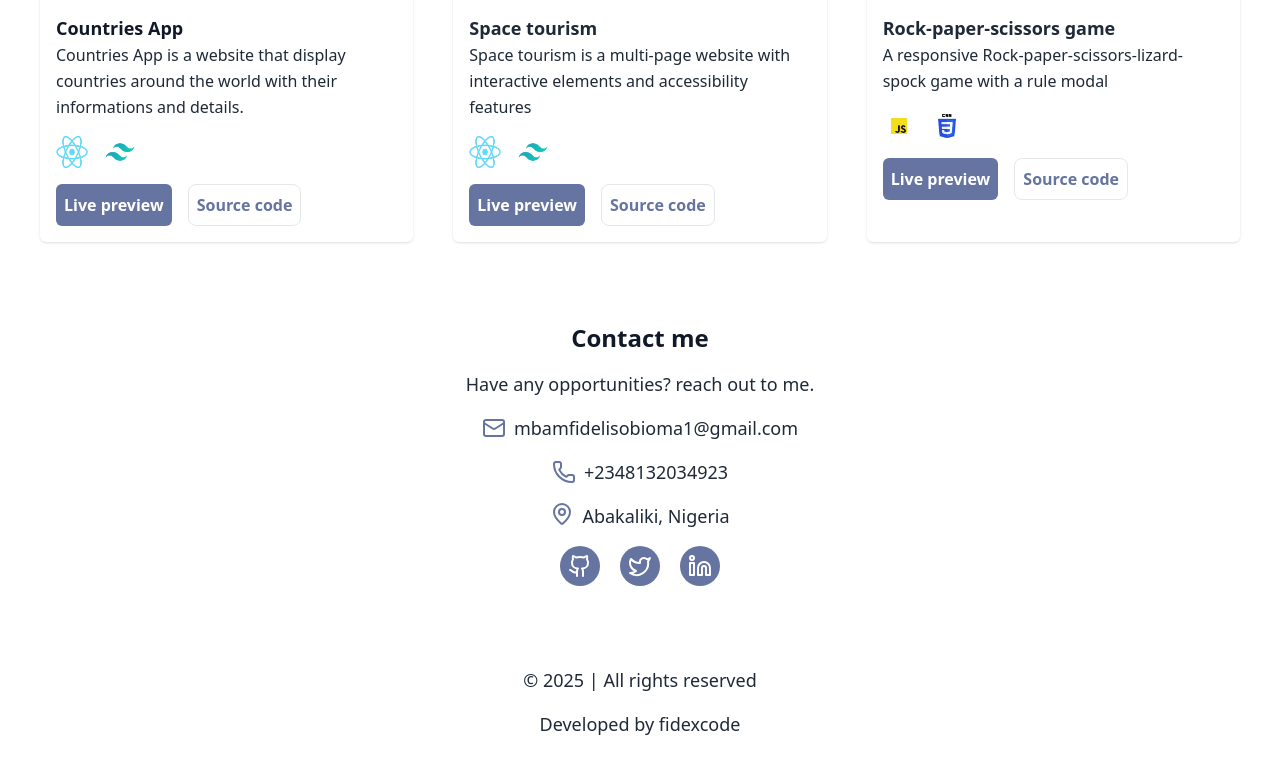
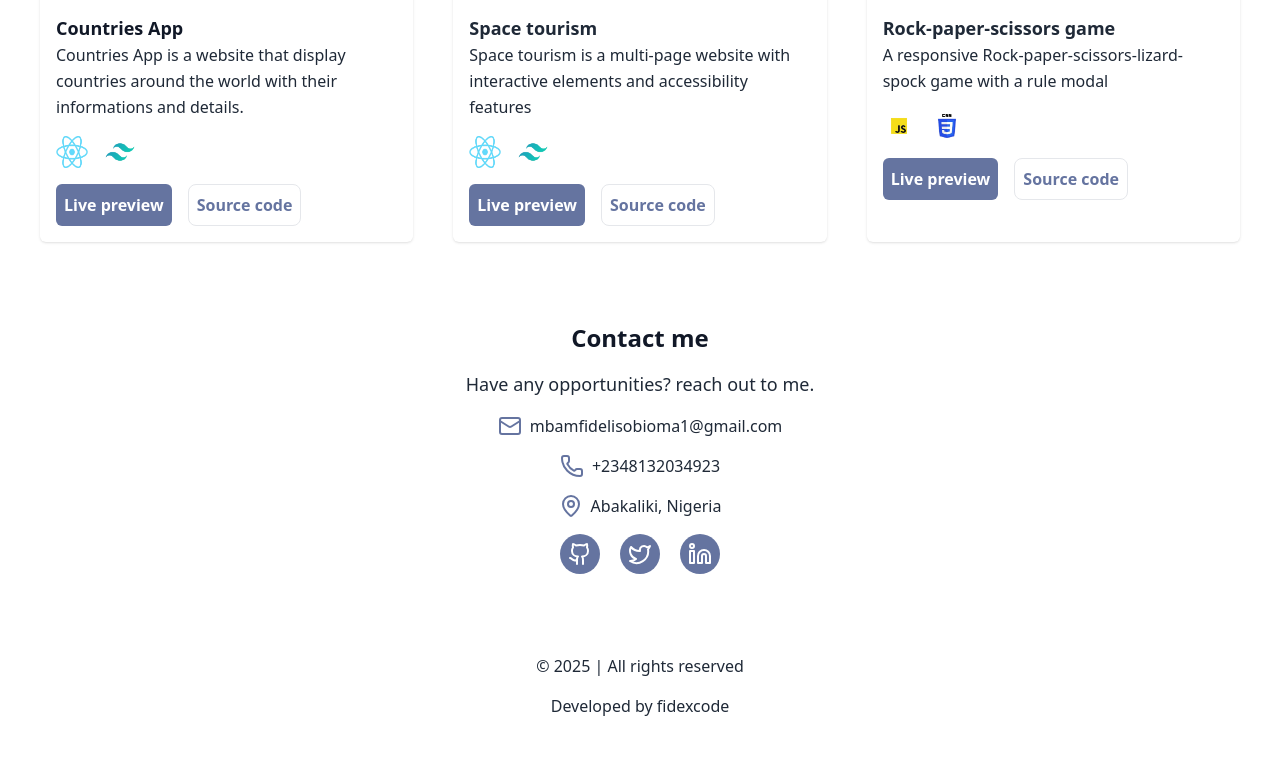
Before and after one commit to fidelisobioma/fidexcode, a React (Vite) app: page / in a window 1280 px wide. Shown: the part 2078-2852 px from the top of the page. Built offline with nearby package versions, Linux system fonts and the light colour scheme.

Commit message:
reduce h1, h2 fonts size

```diff
--- a/src/components/About.jsx
+++ b/src/components/About.jsx
@@ -3,7 +3,9 @@ function About() {
     <div className="bg-white" id="about">
       <div className="grid md:grid-cols-2  items-center gap-10  p-10 max-w-7xl mx-auto">
         <div className="max-w-[600px] order-2 text-center md:text-left">
-          <h2 className="text-2xl font-bold mb-4 text-gray-900">About me</h2>
+          <h2 className="text-lg md:text-2xl font-bold mb-4 text-gray-900">
+            About me
+          </h2>
           <p className="text-lg font-normal mb-4 text-gray-800">
             Get to know me better
           </p>
@@ -16,10 +18,10 @@ function About() {
           </p>
 
           <div className="flex justify-center md:justify-start gap-2 my-4">
-            <button className="bg-[#6574a0] text-white text-sm md:text-base font-semibold p-2  rounded-md hover:bg-[#90b0ff] transition">
+            <button className="bg-[#6574a0] text-white text-sm md:text-base font-semibold p-2 rounded-md hover:bg-[#90b0ff] transition">
               Contact Me
             </button>
-            <button className="bg-white border text-[#6574a0] text-sm md:text-base font-semibold p-2 py-2 rounded-lg hover:bg-[#90b0ff] hover:text-white transition">
+            <button className="bg-white border text-[#6574a0] text-sm md:text-base font-semibold p-2 rounded-lg hover:bg-[#90b0ff] hover:text-white transition">
               Download CV
             </button>
           </div>
--- a/src/components/Contact.jsx
+++ b/src/components/Contact.jsx
@@ -8,7 +8,7 @@ import { Linkedin } from "lucide-react";
 function Contact() {
   return (
     <div className="bg-white p-10  max-w-7xl m-auto" id="contact">
-      <h2 className="text-2xl font-bold mb-4 text-center text-gray-900">
+      <h2 className="text-lg md:text-2xl font-bold mb-4 text-center text-gray-900">
         Contact me
       </h2>
       <p className="text-lg font-normal mb-4 text-center text-gray-800">
@@ -20,7 +20,7 @@ function Contact() {
             <Mail color="#6574a0" />
           </div>
           <div>
-            <p className="text-lg font-normal  text-center">
+            <p className="text-base font-normal  text-center">
               mbamfidelisobioma1@gmail.com
             </p>
           </div>
@@ -28,7 +28,7 @@ function Contact() {
         <div className="flex justify-center items-center gap-2 mb-4">
           <Phone color="#6574a0" />
           <div>
-            <p className="text-lg font-normal  text-center">+2348132034923</p>
+            <p className="text-base font-normal  text-center">+2348132034923</p>
           </div>
         </div>
         <div className="flex justify-center items gap-2 mb-4">
@@ -36,7 +36,7 @@ function Contact() {
             <MapPin color="#6574a0" />
           </div>
           <div>
-            <p className="text-lg font-normal text-center">
+            <p className="text-base font-normal text-center">
               Abakaliki, Nigeria
             </p>
           </div>
--- a/src/components/Footer.jsx
+++ b/src/components/Footer.jsx
@@ -1,10 +1,10 @@
 function Footer() {
   return (
     <footer className="max-w-7xl p-10 mx-auto text-gray-800">
-      <p className="text-lg font-normal mb-4 text-center">
+      <p className="text-base font-normal mb-4 text-center">
         &copy; 2025 | All rights reserved
       </p>
-      <p className="text-lg font-normal mb-4 text-center">
+      <p className="text-base font-normal mb-4 text-center">
         Developed by fidexcode
       </p>
     </footer>
--- a/src/components/Hero.jsx
+++ b/src/components/Hero.jsx
@@ -6,13 +6,13 @@ function Hero() {
         id="home"
       >
         <div className="leading-loose">
-          <h1 className="text-3xl md:text-4xl font-bold  text-center">
+          <h1 className="text-lg md:text-4xl font-bold  text-center">
             Hey, I'm Frontend Developer
           </h1>
-          <h1 className="text-3xl md:text-4xl font-bold   text-center">
+          <h1 className="text-lg md:text-4xl font-bold   text-center">
             Building friendly user interface
           </h1>
-          <h1 className="text-3xl md:text-4xl font-bold  text-center">
+          <h1 className="text-lg md:text-4xl font-bold  text-center">
             PSD to HTML!
           </h1>
         </div>
--- a/src/components/Portfolio.jsx
+++ b/src/components/Portfolio.jsx
@@ -1,7 +1,7 @@
 function Portfolio() {
   return (
     <div className="bg-white p-10  max-w-7xl m-auto" id="portfolio">
-      <h2 className="text-2xl font-bold mb-4 text-center text-gray-900">
+      <h2 className="text-lg md:text-2xl font-bold mb-4 text-center text-gray-900">
         My portfolio
       </h2>
       <p className="text-lg font-normal mb-4 text-center text-gray-800">
--- a/src/components/Skills.jsx
+++ b/src/components/Skills.jsx
@@ -8,7 +8,7 @@ import { UserSearch } from "lucide-react";
 function Skills() {
   return (
     <div className="bg-white p-10  max-w-7xl m-auto" id="skills">
-      <h2 className="text-2xl font-bold mb-4 text-center text-gray-900">
+      <h2 className="text-lg md:text-2xl font-bold mb-4 text-center text-gray-900">
         My skills
       </h2>
       <p className="text-lg font-normal mb-4 text-center text-gray-800">
```
